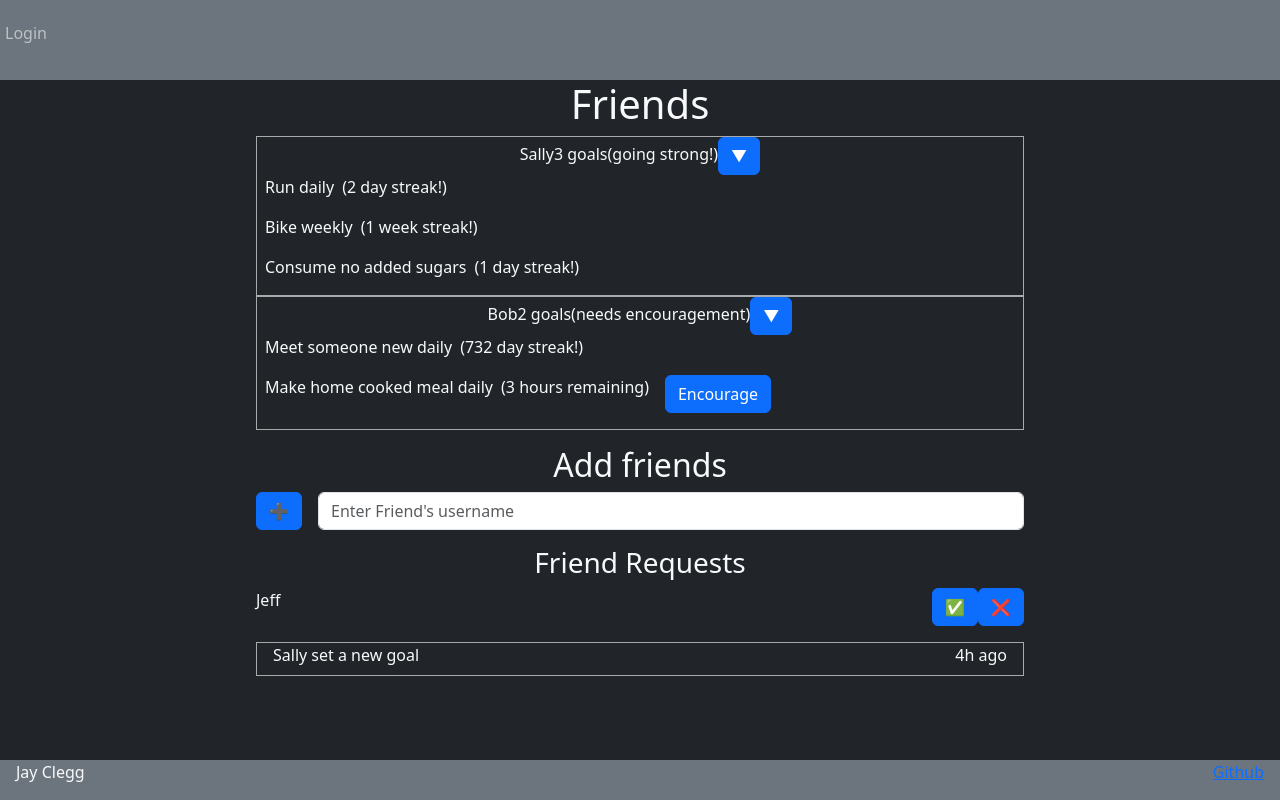
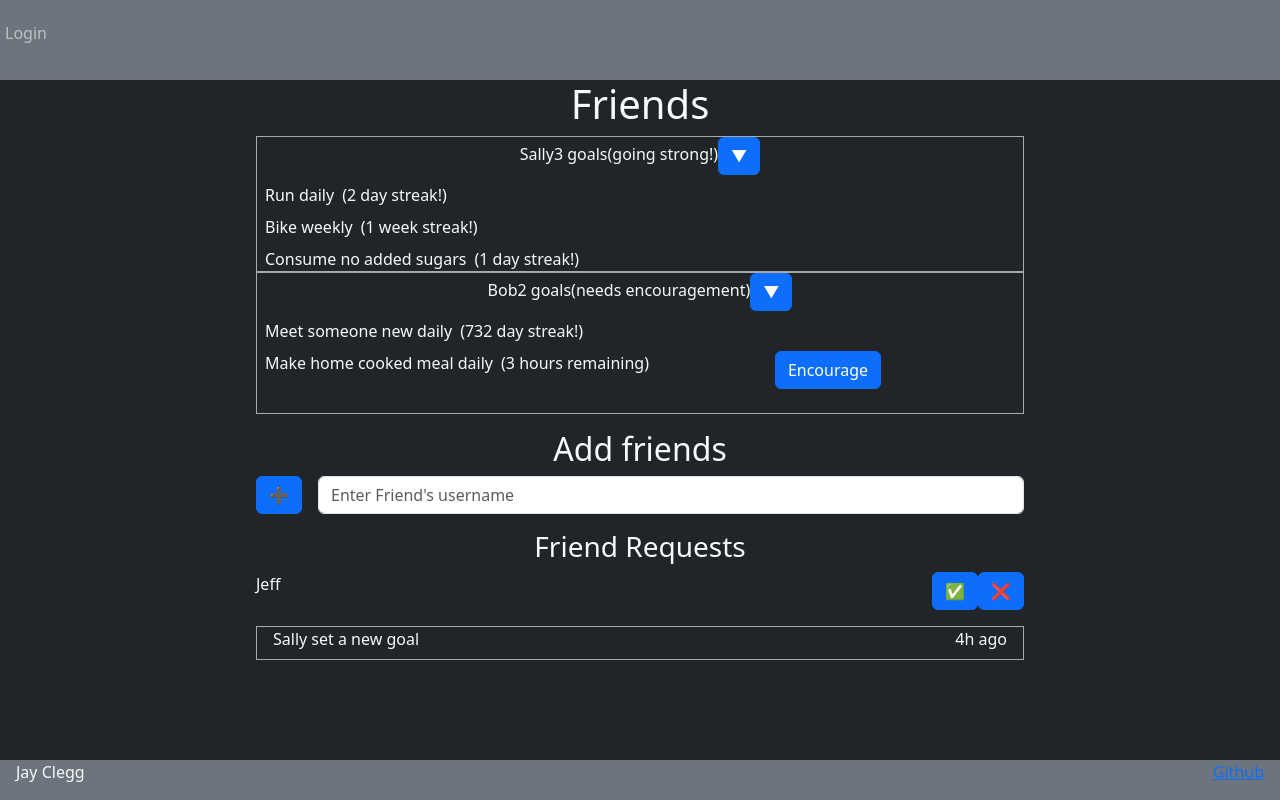
Before and after one commit to jclegg03/jStartup, a React (Vite) app: page /friends in a window 1280 px wide. Built offline with nearby package versions, Linux system fonts and the light colour scheme.

Commit message:
update css again to new fromat

```diff
--- a/src/friends/friends.css
+++ b/src/friends/friends.css
@@ -10,11 +10,17 @@
  }
 
  .encourage {
-    padding-left: 1em;
+    padding-right: 1em;
+    padding-bottom: 0em;
+ }
+
+ .friend-goal-text {
+   float: left;
  }
 
  .friend-goal {
-    display: flex;
+   padding-top: 0.5em;
+   padding-bottom: 0.5em;
     flex-direction: row;
     padding-left: 0.5em;
  }
```
